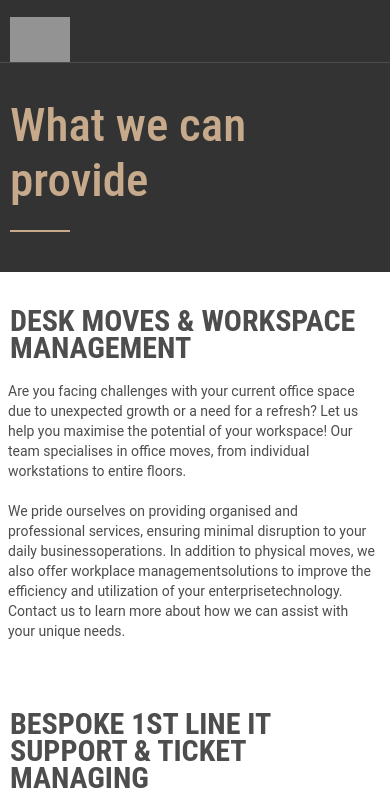
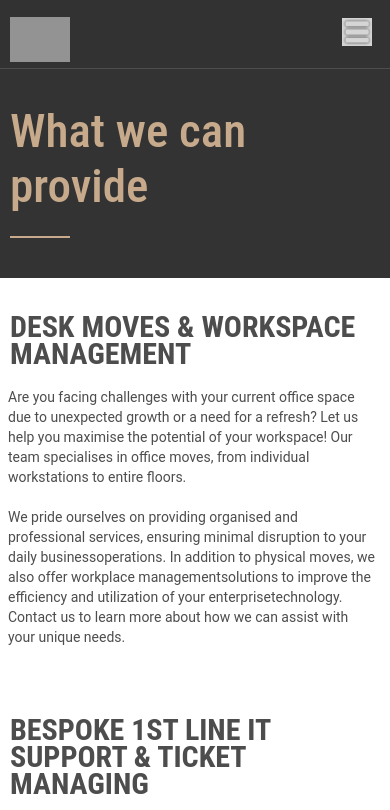
Before and after one commit to exypnosit/exypnosit.github.io, a plain HTML site: page work.html in a window 390 px wide. Shown: the top 810 px of the page. Drawn offline with nearby package versions, Linux system fonts and the light colour scheme; grey boxes are pictures that could not be loaded; a script that the page names is missing.

Commit message:
Update styles.css

```diff
--- a/styles.css
+++ b/styles.css
@@ -196,30 +196,21 @@ html {
     line-height: 1;
     font-family: webflow-icons !important;
   }
-
-  .w-icon-slider-right:before {
-    content: url('/main/images/menu.png');
-  }
-
-  .w-icon-slider-left:before {
-    content: url('/main/images/menu.png');
-  }
-
-  .w-icon-nav-menu:before {
-    content: url('/main/images/menu.png');
-  }
-
-  .w-icon-arrow-down:before, .w-icon-dropdown-toggle:before {
-    content: url('/main/images/menu.png');
-  }
-
-  .w-icon-file-upload-remove:before {
-    content: url('/main/images/menu.png');
-  }
-
-  .w-icon-file-upload-icon:before {
-    content: url('/main/images/menu.png');
-  }
+  .w-icon-slider-right,
+.w-icon-slider-left,
+.w-icon-nav-menu,
+.w-icon-arrow-down,
+.w-icon-dropdown-toggle,
+.w-icon-file-upload-remove,
+.w-icon-file-upload-icon {
+    background-image: url('/images/menu.png');  /* Adjust this path if necessary */
+    background-size: contain;
+    background-repeat: no-repeat;
+    display: inline-block;
+    width: 30px;  /* Adjust size as needed */
+    height: 30px;
+    text-indent: -9999px; /* Hides text if present */
+}
 
   * {
     box-sizing: border-box;
```
